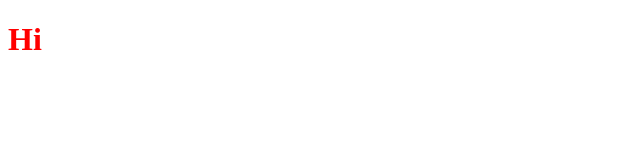
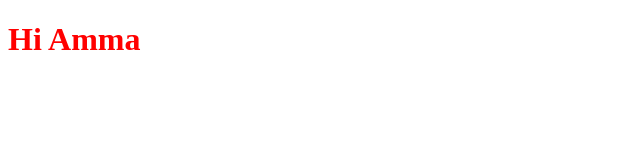
Before and after one commit to GirishSai/GirishSai.github.io, a plain HTML site: page index.html in a window 1280 px wide. Shown: the whole page, without its empty margins (0-640 px from the left). Drawn offline with Linux system fonts and the light colour scheme.

Commit message:
Update index.html

```diff
--- a/index.html
+++ b/index.html
@@ -4,6 +4,6 @@
 <title>Demo</title>
 </head>
 <body>
-<h1 style="color:Red">Hi</h1>
+<h1 style="color:Red">Hi Amma</h1>
 </body>
 </html>
```
